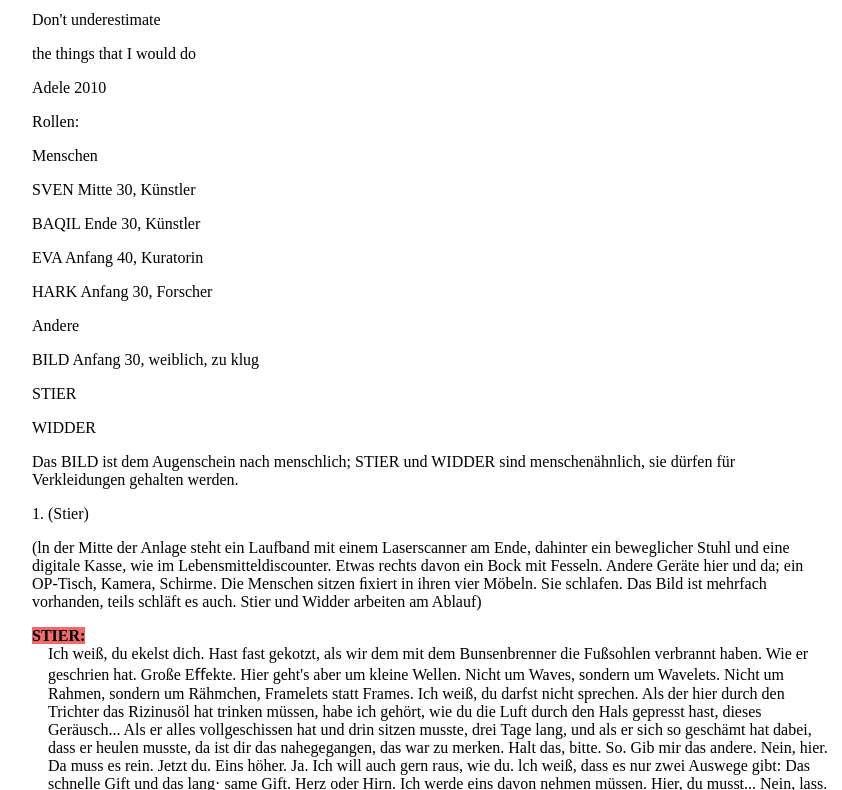
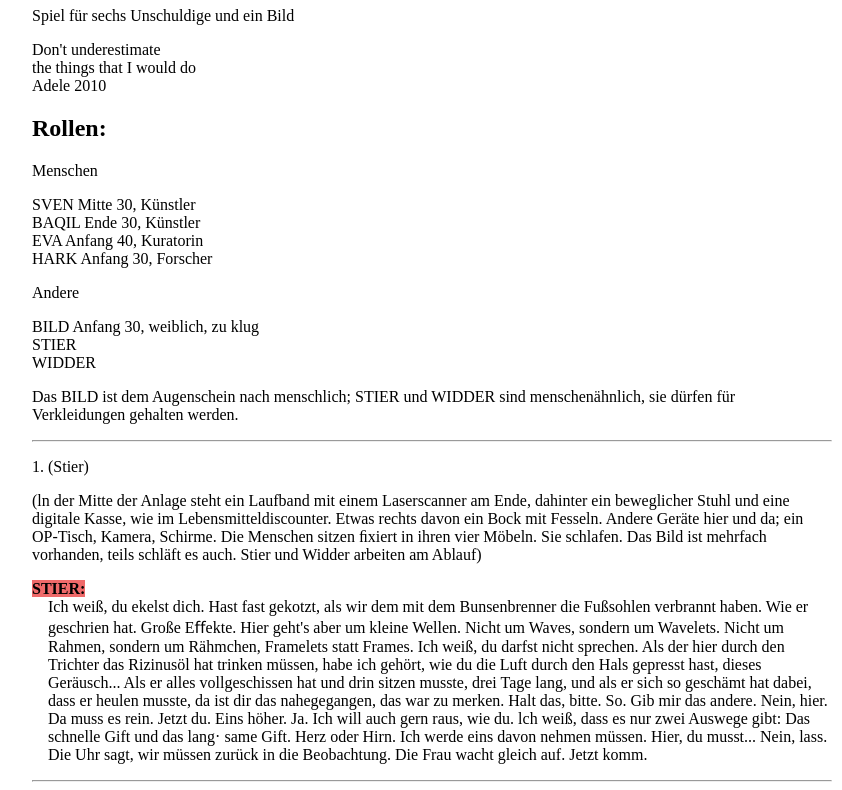
Before and after one commit to Orahpajo/dieNoetigeFolter, a plain HTML site: page index.html in a window 1280 px wide. Shown: the part 107-897 px from the top of the page, without its empty margins (208-1050 px from the left). Drawn offline with Linux system fonts and the light colour scheme.

Commit message:
hr lines

```diff
--- a/index.html
+++ b/index.html
@@ -16,7 +16,7 @@
         }
         span.baqil {
             font-weight: bold;
-            background-color: brown;
+            background-color: #af4141;
         }
         span.sven {
             font-weight: bold;
@@ -24,7 +24,7 @@
         }
         span.bild {
             font-weight: bold;
-            background-color: beige;
+            background-color: #dede65;
         }
         span.doro {
             font-weight: bold;
@@ -49,39 +49,32 @@
 
     <p>Dietmar Dath</p>
 
-    <p>Die nötige Folter</p>
+    <h1>Die nötige Folter</h1>
 
     <p>Spiel für sechs Unschuldige und ein Bild</p>
 
-    <p>Don't underestimate</p>
+    <p>Don't underestimate <br>
+        the things that I would do<br>
+        Adele 2010</p>
 
-    <p>the things that I would do</p>
-
-    <p>Adele 2010</p>
-
-    <p>Rollen:</p>
+    <h2>Rollen:</h2>
 
     <p>Menschen</p>
 
-    <p>SVEN Mitte 30, Künstler</p>
-
-    <p>BAQIL Ende 30, Künstler</p>
-
-    <p>EVA Anfang 40, Kuratorin</p>
-
-    <p>HARK Anfang 30, Forscher</p>
+    <p>SVEN Mitte 30, Künstler<br>
+        BAQIL Ende 30, Künstler<br>
+        EVA Anfang 40, Kuratorin<br>
+        HARK Anfang 30, Forscher</p>
 
     <p>Andere</p>
 
-    <p>BILD Anfang 30, weiblich, zu klug</p>
-
-    <p>STIER</p>
-
-    <p>WIDDER</p>
+    <p>BILD Anfang 30, weiblich, zu klug<br>
+        STIER<br>
+        WIDDER</p>
 
     <p>Das BILD ist dem Augenschein nach menschlich; STIER und WIDDER sind menschenähnlich, sie dürfen für Verkleidungen
         gehalten werden.</p>
-
+    <hr>
     <p>1. (Stier)</p>
 
     <p>(ln der Mitte der Anlage steht ein Laufband mit einem Laserscanner am Ende, dahinter ein beweglicher Stuhl und
@@ -99,7 +92,7 @@
         raus, wie du. lch weiß, dass es nur zwei Auswege gibt: Das schnelle Gift und das lang· same Gift. Herz oder
         Hirn. Ich werde eins davon nehmen müssen. Hier, du musst... Nein, lass. Die Uhr sagt, wir müssen zurück in die
         Beobachtung. Die Frau wacht gleich auf. Jetzt komm.</span></p>
-
+    <hr>
     <p>2. (Bild)</p>
 
     <p><span class="bild">BILD:</span> <span class="dialog"> Gibt es einen Moment, in dem ein galoppierendes Pferd mit keinem einzigen Bein auf dem Boden steht? Auf
@@ -121,7 +114,7 @@
         Theaterleute haben gern mitgemacht. Ich habe die Welt zerstört, und die Erinnerung daran gelöscht, wie sie war.
         Jetzt denken alle, das, was ist, sei schon immer so gewesen. Zerstörung als Zuhause. Die Leute werden von meinem
         Scheiß gefressen und lassen es zu. Lustig.</span></p>
-
+    <hr>
     <p>3. (Hark, Eva)</p>
 
     <p><span class="hark">HARK:</span> <span class="dialog"> Sind Sie wach? Hallo</span></p>
@@ -227,7 +220,7 @@
     <p><span class="hark">HARK:</span> <span class="dialog"> Und eb... ebenemmenn das isssesas jetzt... bei Ihnsens auch... die induzier... indinzinz... die Angst, und
         je mehr Sie sich... hhh... hhh...</span></p>
     <p><span class="eva">EVA:</span> <span class="dialog"> Hark? Ich verstehe das alles nicht! Hallo? Hark? Baqil? Sven? (Dunkel)</span></p>
-
+    <hr>
     <p>4. (Bild, Eva, Baqil)</p>
 
     <p><span class="bild">BILD:</span> <span class="dialog"> Im normalen Film ist es, wie bei Mulvey so schön steht, eine Rate von „vierundzwanzigmal Tod pro Sekunde".
@@ -274,7 +267,7 @@
         Rollerfahren. Du musst erst mal richtig Rollerfahren, dann kannst du vielleicht, vielleeeeicht auch mal ein
         Skate board haben." Das war wie ein Zeichen von oben: Doro, nicht gleich die Menschheit ausrotten, nicht gleich
         Skateboard. Fang mal kleiner an. Erstmal muss ich mich selbst umbringen, dann sehen wir weiter. (Licht)</span></p>
-
+    <hr>
     <p>5. (Eva, Baqil)</p>
 
     <p><span class="eva">EVA:</span> <span class="dialog"> Baqil?</span></p>
@@ -513,7 +506,7 @@
     <p><span class="baqil">BAQIL:</span> <span class="dialog"> (rutscht vom Stuhl)</span></p>
     <p><span class="eva">EVA:</span> <span class="dialog"> Baqil? Scheiße Ba... was is, was... was macht... (klettert vom Laufband, wankt, tastet, will ihm helfen,
         wird aber schnell träger, schwach, schwindlig, müde, sinkt neben ihm in die Bewusstlosigkeit, zu Boden.).</span></p>
-
+    <hr>
     <p>6. (Bild)</p>
     <p><span class="bild">BILD:</span> <span class="dialog"> Ein Vortrag von jemandem, der sich nicht vorbereitet hat, und denkt, das wäre so schön anti autoritär, wie
         er da ganz uneitel und bescheiden nach seinen Gedanken sucht vor Publikum: das ist das Allerletzte, weil er ja
@@ -530,7 +523,7 @@
         wenn man das Geﬂecht dieser bescheuerten Gesellschaft auﬂösen will. Die Leute denken, sie verstünden einander.
         Ich wollte sie zwingen, zu kapieren, dass sie das nicht tun. Wie man ein schlecht verheiltes gebrochenes Bein
         absichtlich nochmal bricht. Sadomoralismus. Herzlich Willkommen!</span></p>
-
+    <hr>
     <p>7. (Stier/Widder)</p>
 
     <p><span class="stier">STIER:</span> <span class="dialog"> (hat einen Kasten dabei mit Geräten, stellt ihn neben den Bock, dann gehen beide zur Kasse) Nimm ihn mal
@@ -551,7 +544,7 @@
         seinem Sitz und bringen ihn zum Bock, dort wird er bäuchlings festgemacht). Ja, schon gut, ich seh's ja. Geh
         halt. Geh in die Beobachtung, oder in die Koje. Ich komme klar. Er wacht schon auf, siehst du? Willst du nicht
         erleben, gut. Bis nachher. (Widder ab)</span></p>
-
+    <hr>
     <p>8. (Stier, Sven)</p>
 
     <p><span class="stier">STIER:</span> <span class="dialog"> (klatscht Sven die Flanke) Hey, Aufwachen! Hü, Pferdchen! Wir haben nicht ewig Zeit hier.</span></p>
@@ -646,13 +639,13 @@
         andere auf, dann bist du draußen.</span></p>
     <p><span class="sven">SVEN:</span> <span class="dialog"> Aber ich... aber...</span></p>
     <p><span class="stier">STIER:</span> <span class="dialog"> Zur Tür bringen werd' ich dich nicht. Sieh zu, dass du Land gewinnst. Depp. (Dunkel)</span></p>
-
+    <hr>
     <p>9. (Bild)</p>
     <p><span class="bild">BILD:</span> <span class="dialog"> Wenn zum Beispiel so ein Zerstreuter dann sagt: Wo war ich?. weil er den Faden verloren hat, da stimmt ja
         nun gar nichts, die Frage muss natürlich lauten: Wann war ich?, und nur dann kann man die richtige Antwort
         geben, die nämlich lautet: Bis jetzt noch nicht, du stehst dir immer erst bevor, das ist der Trick beim viel zu
         großen menschlichen Hirn. (Licht)</span></p>
-
+    <hr>
     <p>10. (Eva, Baquil, Hark)</p>
 
     <p><span class="eva">EVA:</span> <span class="dialog"> Baqil? Wach auf! Du musst mir helfen!</span></p>
@@ -863,11 +856,11 @@
     <p><span class="eva">EVA:</span> <span class="dialog"> Was? Was ist los, was haben Sie, was machen...</span></p>
     <p><span class="hark">HARK:</span> <span class="dialog"> Die Angst... diese sie... meine... bitte...</span></p>
     <p><span class="eva">EVA:</span> <span class="dialog"> Hark! Hark! Hallo? Hallo! Stier, oder... hallo! Das geht nicht, hört auf! Hört auf! (Dunkel. Rufe)</span></p>
-
+    <hr>
     <p>11.</p>
 
     <p><span class="bild">BILD:</span> <span class="dialog"> (EXPOSITION) (Licht. Stille)</span></p>
-
+    <hr>
     <p>12. (Stier, Eva, Hark //WidderBildDoro)</p>
 
     <p><span class="stier">STIER:</span> <span class="dialog"> Du kannst ihm nicht helfen, Eva.</span></p>
```
